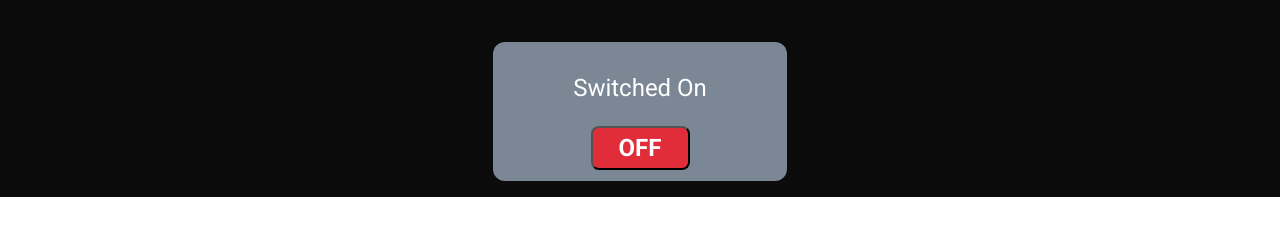
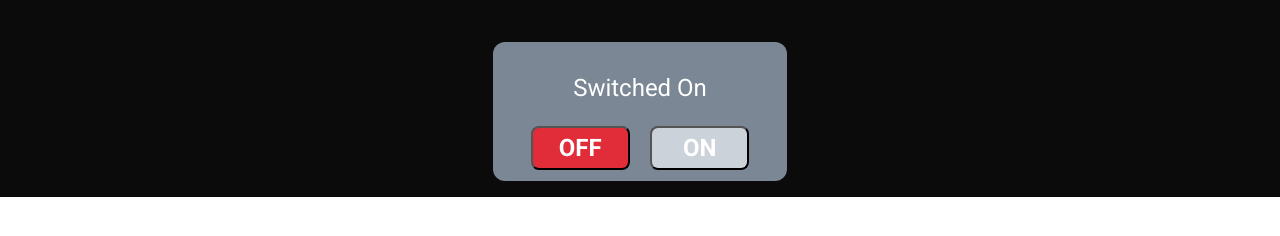
Before and after one commit to juhinagpure/Cat-Light, a plain HTML site: page index.html in a window 1280 px wide. Shown: the part 360-596 px from the top of the page. Drawn offline with nearby package versions, Linux system fonts and the light colour scheme; a web font is replaced by a local one.

```diff
--- a/index.html
+++ b/index.html
@@ -31,7 +31,7 @@
             <div class="switch-board">
                 <h1 class="switch-status" id="switchStatus">Switched On</h1>
                 <button class="off-switch" onclick="switchOff()" id="offSwitch">OFF</button>
-                <!-- <button class="on-switch" onclick="switchOn()" id="onSwitch">ON</button> -->
+                <button class="on-switch" onclick="switchOn()" id="onSwitch">ON</button>
             </div>
         </div>
     </div>
```
